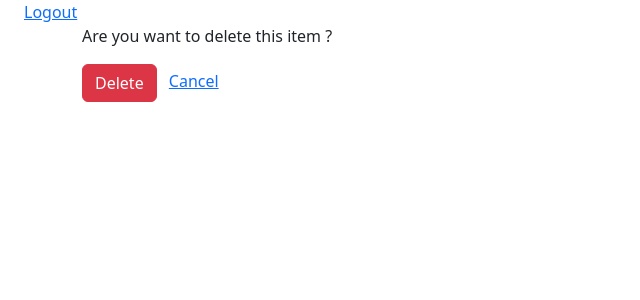
After one commit to joisemp/club_management_softwore, a Django app: page /clubs/1/delete in a window 1280 px wide. The commit adds this page. Shown: the top 300 px of the page, without its empty margins (0-640 px from the left). Run offline with Django 3.2, Linux system fonts and the light colour scheme; tables that the repository leaves empty hold one stand-in row (values such as "Sample post").

Commit message:
Created club delete view

```diff
--- a/clubs/templates/clubs/clubs.html
+++ b/clubs/templates/clubs/clubs.html
@@ -18,7 +18,7 @@
                 <a href="{% url 'clubs:club-edit' club.pk %}" class="m-2">
                     <button class="btn btn-primary">Edit</button>
                 </a>
-                <a href="#" class="m-2">
+                <a href="{% url 'clubs:club-delete' club.pk %}" class="m-2">
                     <button class="btn btn-danger">Delete</button>
                 </a>
             </div>
--- /dev/null
+++ b/clubs/templates/clubs/delete_club.html
@@ -0,0 +1,19 @@
+{% extends 'base.html' %}
+
+{% block content %}
+
+<div class="container">
+    <!-- Create a Form -->
+    <form method="POST">
+        <!-- Security token by Django -->
+        {% csrf_token %}
+        Are you want to delete this item ?
+        <br>
+        <div class="mt-3">
+            <input type="submit" class="btn btn-danger me-2" value="Delete" />
+            <a href="{% url 'clubs:club-detail' club.pk %}">Cancel</a>
+        </div>
+    </form>
+</div>
+
+{% endblock content %}
--- a/clubs/urls.py
+++ b/clubs/urls.py
@@ -9,4 +9,5 @@ urlpatterns = [
     path("create", views.club_create_view, name="club-create"),
     path("<id>", views.club_detail_view, name="club-detail"),
     path("<id>/edit", views.club_edit_view, name="club-edit"),
+    path("<id>/delete", views.club_delete_view, name="club-delete"),
 ]
--- a/clubs/views.py
+++ b/clubs/views.py
@@ -34,10 +34,21 @@ def club_detail_view(request, id):
 def club_edit_view(request, id):
     template = loader.get_template('clubs/edit_club.html')
     context = {}
-    club = ClubProfile.objects.get(id = id)
-    form = ClubEditForm(request.POST or None, instance = club)
+    club = ClubProfile.objects.get(id=id)
+    form = ClubEditForm(request.POST or None, instance=club)
     if form.is_valid():
         instance = form.save()
         return HttpResponseRedirect(reverse('clubs:club-detail', args=[instance.pk]))
     context['form'] = form
     return HttpResponse(template.render(context, request))
+
+
+def club_delete_view(request, id):
+    template = loader.get_template('clubs/delete_club.html')
+    context = {}
+    club = ClubProfile.objects.get(id=id)
+    context['club'] = club
+    if request.method == 'POST':
+        club.delete()
+        return HttpResponseRedirect(reverse('clubs:club-list'))
+    return HttpResponse(template.render(context, request))
```
Also changed, not shown: clubs/models.py (line endings or trailing spaces).
